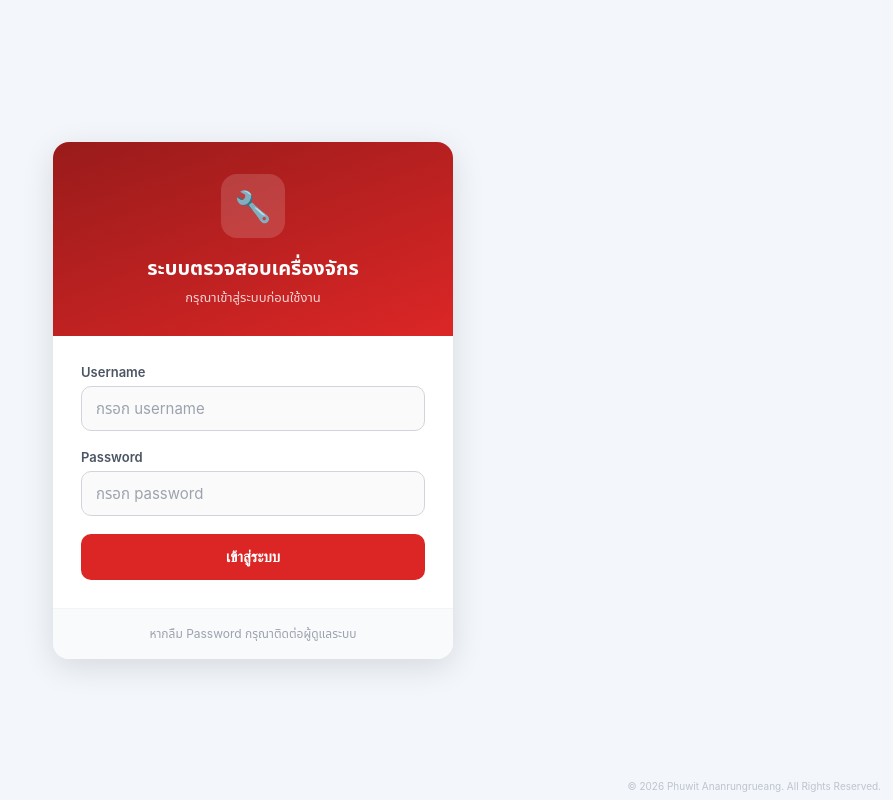
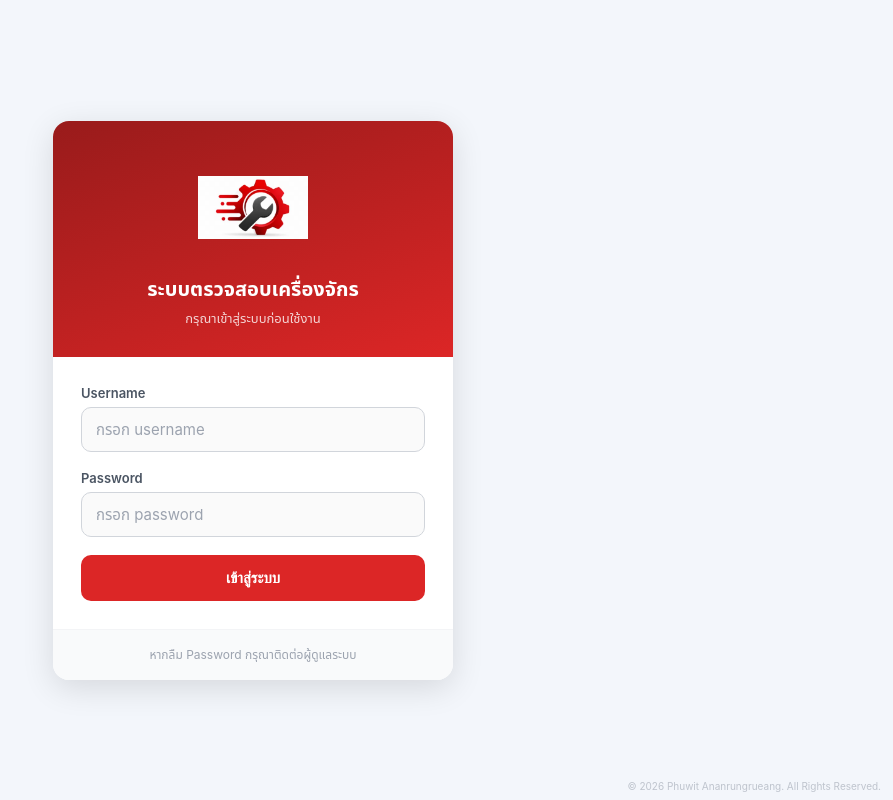
Before and after one commit to boyphuwit/inspection, a plain HTML site: page login.html in a window 1280 px wide. Shown: the whole page, without its empty margins (387-1280 px from the left). Drawn offline with Linux system fonts and the light colour scheme.

Commit message:
Add files via upload

```diff
--- a/login.html
+++ b/login.html
@@ -42,13 +42,11 @@ body {
   color: #fff;
 }
 .login-header__icon {
-  width: 64px; height: 64px;
-  background: rgba(255,255,255,.15);
-  border-radius: 16px;
+  width: 110px; height: 110px;
   display: flex; align-items: center; justify-content: center;
-  font-size: 30px;
-  margin: 0 auto 16px;
+  margin: 0 auto 12px;
 }
+.login-header__icon img { width: 100%; height: 100%; object-fit: contain; }
 .login-header__title {
   font-size: 20px;
   font-weight: 700;
@@ -154,10 +152,13 @@ body {
 
 <div class="login-card">
   <div class="login-header">
-    <div class="login-header__icon">🔧</div>
+    <div class="login-header__icon">
+      <img src="img/logo.png" alt="ระบบตรวจสอบเครื่องจักร">
+    </div>
     <div class="login-header__title">ระบบตรวจสอบเครื่องจักร</div>
     <div class="login-header__sub">กรุณาเข้าสู่ระบบก่อนใช้งาน</div>
   </div>
+
 
   <div class="login-body">
     <div class="field">
```
